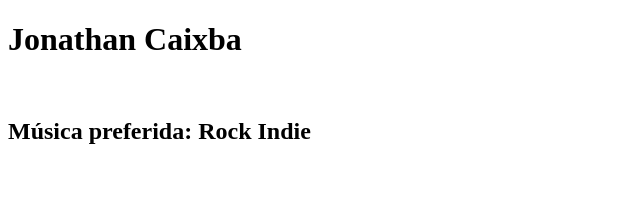
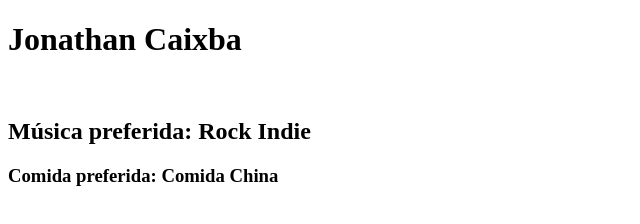
Before and after one commit to JonathanCaixba/ch62-mis_preferencias_cx, a plain HTML site: page index.html in a window 1280 px wide. Shown: the whole page, without its empty margins (0-640 px from the left). Drawn offline with Linux system fonts and the light colour scheme.

Commit message:
feat: Se agrega h3 con la comida preferida

```diff
--- a/index.html
+++ b/index.html
@@ -7,6 +7,7 @@
 </head>
 <body>
     <h1>Jonathan Caixba</h1><br>
-	<h2>Música preferida: Rock Indie</2><br>
+    <h2>Música preferida: Rock Indie</2><br>
+    <h3>Comida preferida: Comida China</3><br>
 </body>
 </html>
```
